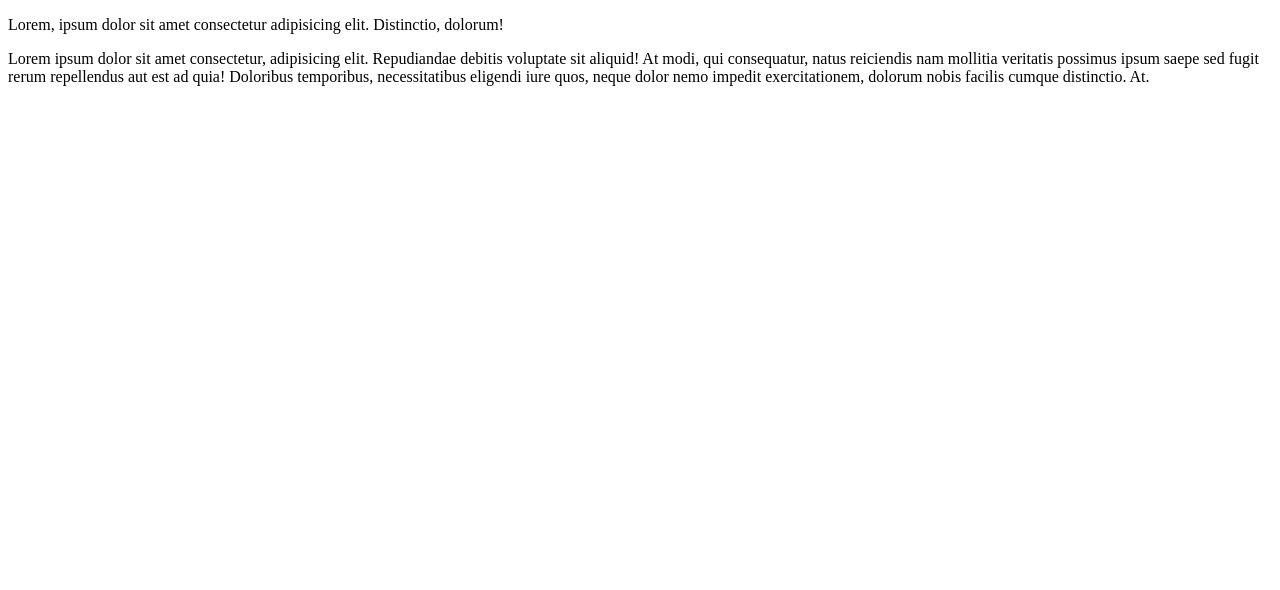
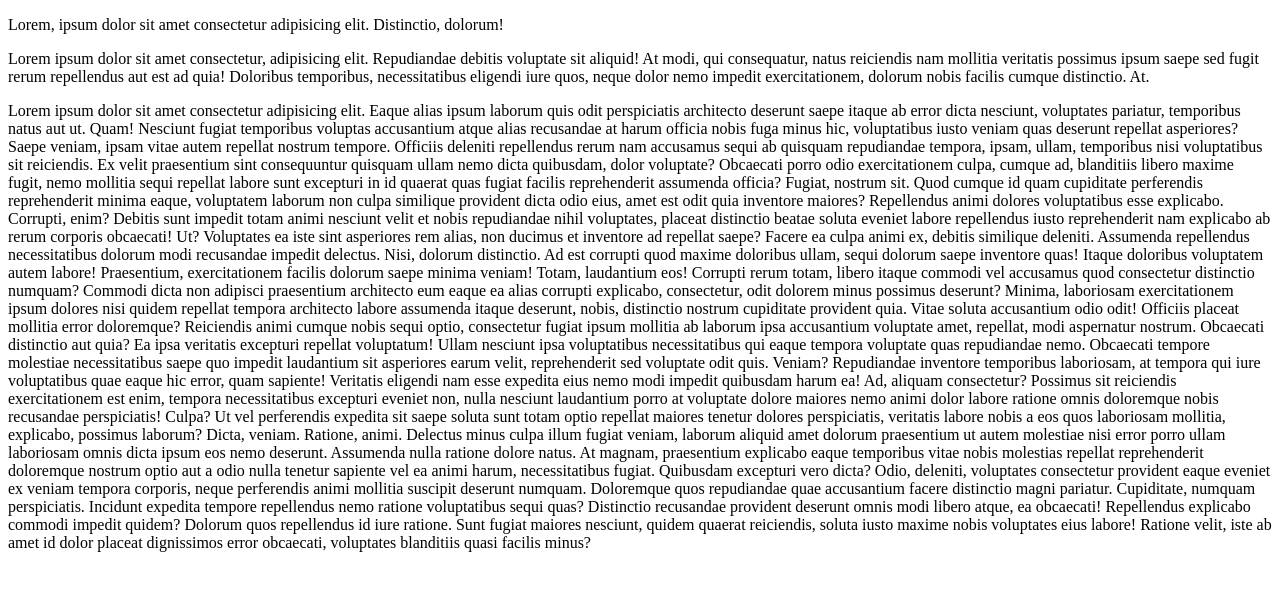
Before and after one commit to meabhay/my-learning, a plain HTML site: page index.html in a window 1280 px wide. Drawn offline with Linux system fonts and the light colour scheme.

Commit message:
add new para in index file

```diff
--- a/index.html
+++ b/index.html
@@ -8,5 +8,26 @@
 <body>
     <p>Lorem, ipsum dolor sit amet consectetur adipisicing elit. Distinctio, dolorum!</p>
     <span>Lorem ipsum dolor sit amet consectetur, adipisicing elit. Repudiandae debitis voluptate sit aliquid! At modi, qui consequatur, natus reiciendis nam mollitia veritatis possimus ipsum saepe sed fugit rerum repellendus aut est ad quia! Doloribus temporibus, necessitatibus eligendi iure quos, neque dolor nemo impedit exercitationem, dolorum nobis facilis cumque distinctio. At.</span>
+
+    <p>Lorem ipsum dolor sit amet consectetur adipisicing elit. Eaque alias ipsum laborum quis odit perspiciatis architecto deserunt saepe itaque ab error dicta nesciunt, voluptates pariatur, temporibus natus aut ut. Quam!
+    Nesciunt fugiat temporibus voluptas accusantium atque alias recusandae at harum officia nobis fuga minus hic, voluptatibus iusto veniam quas deserunt repellat asperiores? Saepe veniam, ipsam vitae autem repellat nostrum tempore.
+    Officiis deleniti repellendus rerum nam accusamus sequi ab quisquam repudiandae tempora, ipsam, ullam, temporibus nisi voluptatibus sit reiciendis. Ex velit praesentium sint consequuntur quisquam ullam nemo dicta quibusdam, dolor voluptate?
+    Obcaecati porro odio exercitationem culpa, cumque ad, blanditiis libero maxime fugit, nemo mollitia sequi repellat labore sunt excepturi in id quaerat quas fugiat facilis reprehenderit assumenda officia? Fugiat, nostrum sit.
+    Quod cumque id quam cupiditate perferendis reprehenderit minima eaque, voluptatem laborum non culpa similique provident dicta odio eius, amet est odit quia inventore maiores? Repellendus animi dolores voluptatibus esse explicabo.
+    Corrupti, enim? Debitis sunt impedit totam animi nesciunt velit et nobis repudiandae nihil voluptates, placeat distinctio beatae soluta eveniet labore repellendus iusto reprehenderit nam explicabo ab rerum corporis obcaecati! Ut?
+    Voluptates ea iste sint asperiores rem alias, non ducimus et inventore ad repellat saepe? Facere ea culpa animi ex, debitis similique deleniti. Assumenda repellendus necessitatibus dolorum modi recusandae impedit delectus.
+    Nisi, dolorum distinctio. Ad est corrupti quod maxime doloribus ullam, sequi dolorum saepe inventore quas! Itaque doloribus voluptatem autem labore! Praesentium, exercitationem facilis dolorum saepe minima veniam! Totam, laudantium eos!
+    Corrupti rerum totam, libero itaque commodi vel accusamus quod consectetur distinctio numquam? Commodi dicta non adipisci praesentium architecto eum eaque ea alias corrupti explicabo, consectetur, odit dolorem minus possimus deserunt?
+    Minima, laboriosam exercitationem ipsum dolores nisi quidem repellat tempora architecto labore assumenda itaque deserunt, nobis, distinctio nostrum cupiditate provident quia. Vitae soluta accusantium odio odit! Officiis placeat mollitia error doloremque?
+    Reiciendis animi cumque nobis sequi optio, consectetur fugiat ipsum mollitia ab laborum ipsa accusantium voluptate amet, repellat, modi aspernatur nostrum. Obcaecati distinctio aut quia? Ea ipsa veritatis excepturi repellat voluptatum!
+    Ullam nesciunt ipsa voluptatibus necessitatibus qui eaque tempora voluptate quas repudiandae nemo. Obcaecati tempore molestiae necessitatibus saepe quo impedit laudantium sit asperiores earum velit, reprehenderit sed voluptate odit quis. Veniam?
+    Repudiandae inventore temporibus laboriosam, at tempora qui iure voluptatibus quae eaque hic error, quam sapiente! Veritatis eligendi nam esse expedita eius nemo modi impedit quibusdam harum ea! Ad, aliquam consectetur?
+    Possimus sit reiciendis exercitationem est enim, tempora necessitatibus excepturi eveniet non, nulla nesciunt laudantium porro at voluptate dolore maiores nemo animi dolor labore ratione omnis doloremque nobis recusandae perspiciatis! Culpa?
+    Ut vel perferendis expedita sit saepe soluta sunt totam optio repellat maiores tenetur dolores perspiciatis, veritatis labore nobis a eos quos laboriosam mollitia, explicabo, possimus laborum? Dicta, veniam. Ratione, animi.
+    Delectus minus culpa illum fugiat veniam, laborum aliquid amet dolorum praesentium ut autem molestiae nisi error porro ullam laboriosam omnis dicta ipsum eos nemo deserunt. Assumenda nulla ratione dolore natus.
+    At magnam, praesentium explicabo eaque temporibus vitae nobis molestias repellat reprehenderit doloremque nostrum optio aut a odio nulla tenetur sapiente vel ea animi harum, necessitatibus fugiat. Quibusdam excepturi vero dicta?
+    Odio, deleniti, voluptates consectetur provident eaque eveniet ex veniam tempora corporis, neque perferendis animi mollitia suscipit deserunt numquam. Doloremque quos repudiandae quae accusantium facere distinctio magni pariatur. Cupiditate, numquam perspiciatis.
+    Incidunt expedita tempore repellendus nemo ratione voluptatibus sequi quas? Distinctio recusandae provident deserunt omnis modi libero atque, ea obcaecati! Repellendus explicabo commodi impedit quidem? Dolorum quos repellendus id iure ratione.
+    Sunt fugiat maiores nesciunt, quidem quaerat reiciendis, soluta iusto maxime nobis voluptates eius labore! Ratione velit, iste ab amet id dolor placeat dignissimos error obcaecati, voluptates blanditiis quasi facilis minus?</p>
 </body>
 </html>
```
